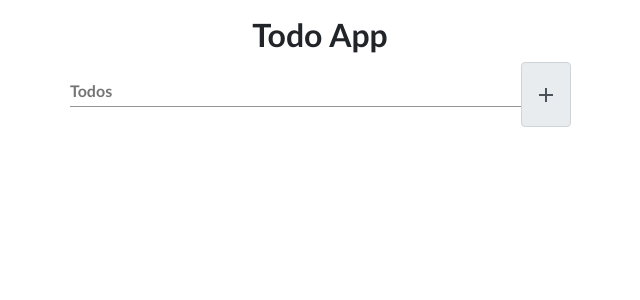
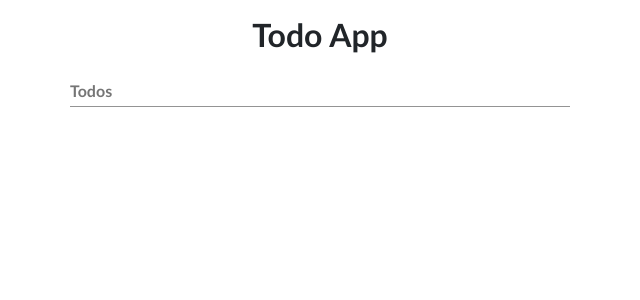
Before and after one commit to hamzaazman/AngularTodo, an Angular app: page / in a window 1280 px wide. Shown: the top 300 px of the page, without its empty margins (320-960 px from the left). Built offline with nearby package versions, Linux system fonts and the light colour scheme.

Commit message:
Button deleted

```diff
--- a/src/app/app.component.html
+++ b/src/app/app.component.html
@@ -9,9 +9,7 @@
           <mat-label>Todos</mat-label>
           <input type="text" ngModel #items name="todo" matInput placeholder="Write somethinks" value="">
         </mat-form-field>
-        <span (click)="addTodo(items.value)" class="input-group-text">
-          <i id="btn" class="material-icons">add</i>
-        </span>
+
       </div>
     </div>
     <div class="data">
```
